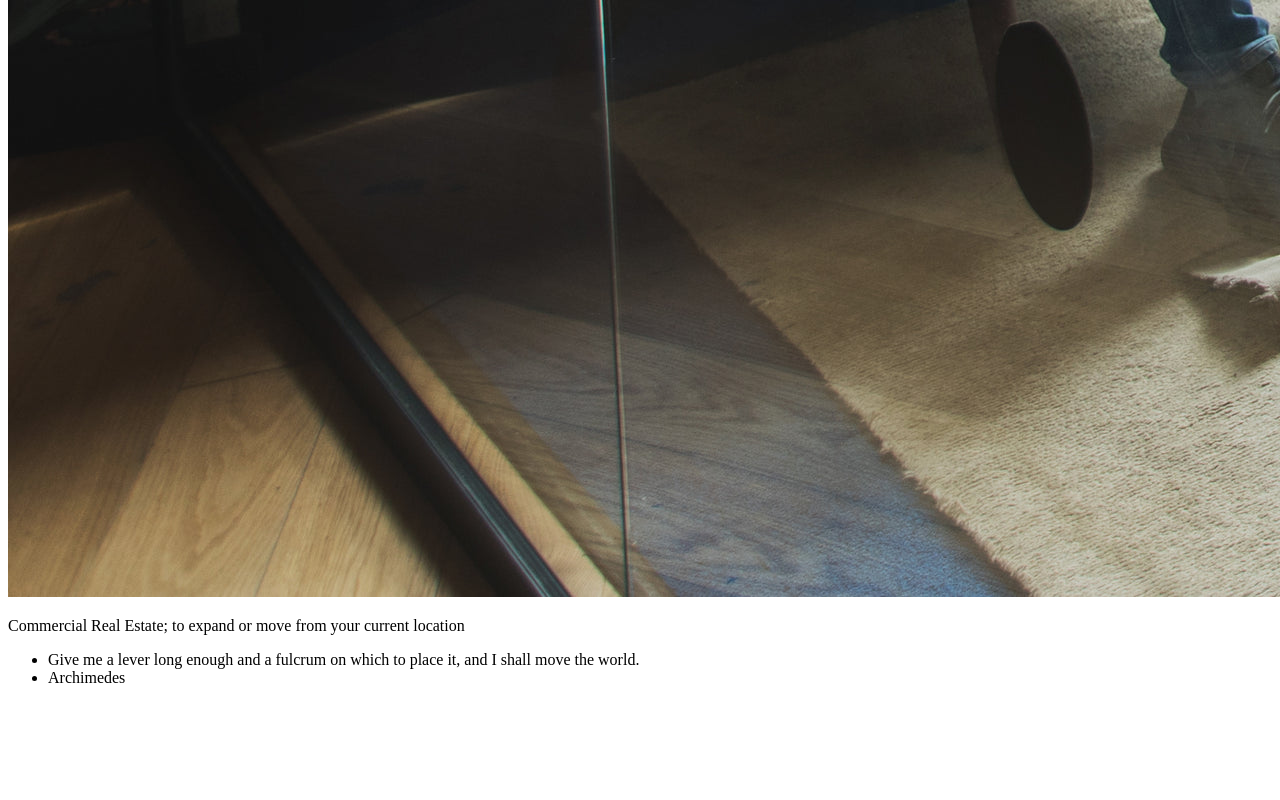
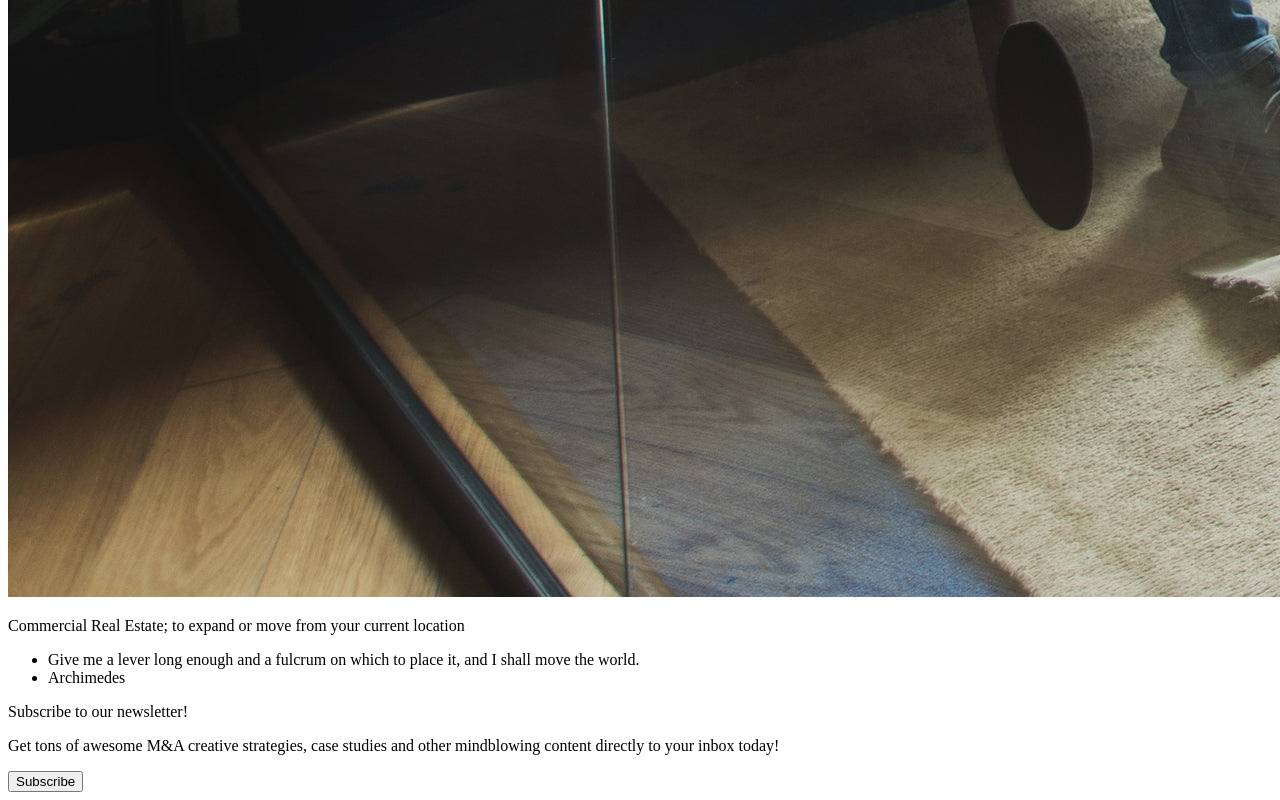
Before and after one commit to orelem/practice-projects, a plain HTML site: page index.html in a window 1280 px wide. Shown: the part 10080-10880 px from the top of the page. Before the commit the page ends 10783 px from the top, so only its background shows below. Drawn offline with Linux system fonts and the light colour scheme.

Commit message:
Add newsletter call-to-action to newsletter-container section

```diff
--- a/index.html
+++ b/index.html
@@ -59,5 +59,14 @@
             <li class="author">Archimedes</li>
         </ul>
     </div>
+    <div class="newsletter-container">
+        <div class="newsletter">
+            <div class="nl-text">
+                <p class="nl-header">Subscribe to our newsletter!</p>
+                <p class="nl-para">Get tons of awesome M&A creative strategies, case studies and other mindblowing content directly to your inbox today!</p>
+            </div>
+            <button>Subscribe</button>
+        </div>
+    </div>
 </body>
 </html>
```
